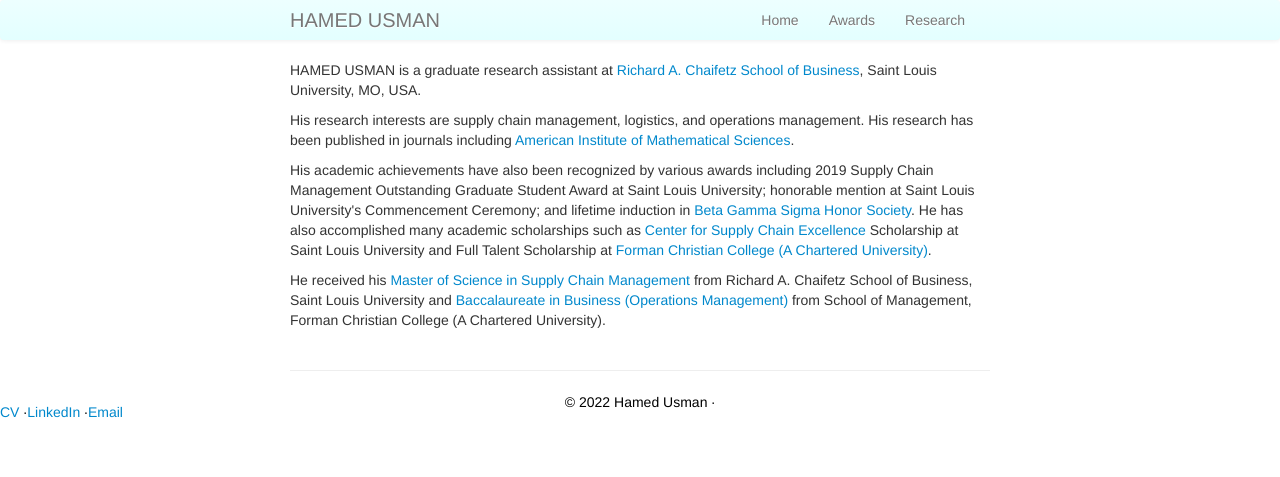
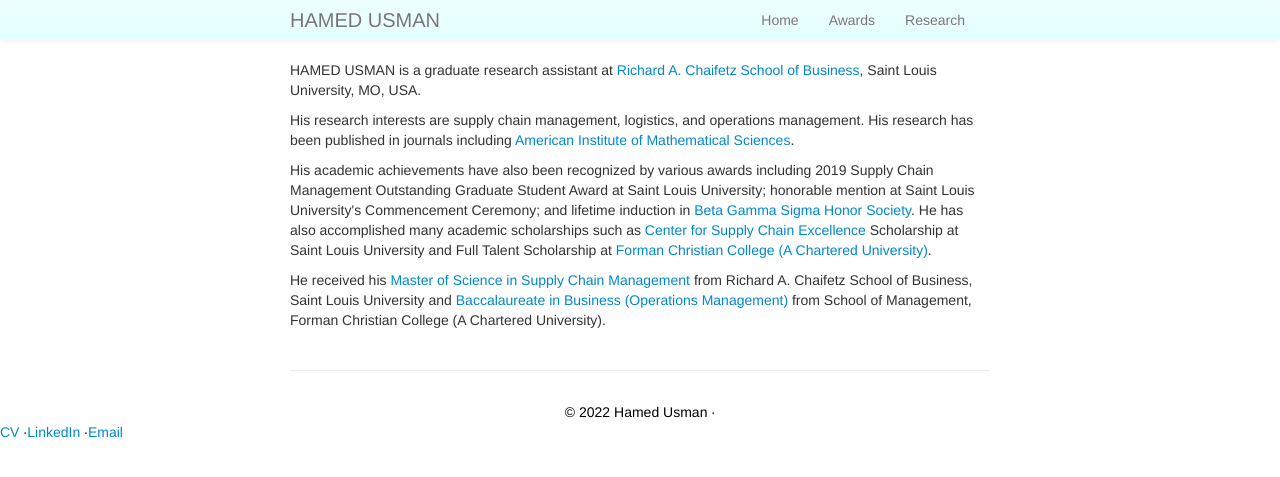
Before and after one commit to hamedusman/hamedusman.github.io, a Jekyll site: the page built from index.md, in a window 1280 px wide. Shown: the top 477 px of the page. Built offline with Jekyll 4.4.1, drawn with Linux system fonts in a browser that asks for light colours.

Commit message:
Update my_custom_css.css

```diff
--- a/assets/themes/twitter/css/my_custom_css.css
+++ b/assets/themes/twitter/css/my_custom_css.css
@@ -124,7 +124,7 @@
   color: black;
   font-size: 10o%;
   text-align: center;
-  line-height: 0px; /* Keep it same with footer height */
+  /*line-height: 0px;*/ /* Keep it same with footer height */
   margin-top: auto;
   margin-bottom: auto;
 }
```
